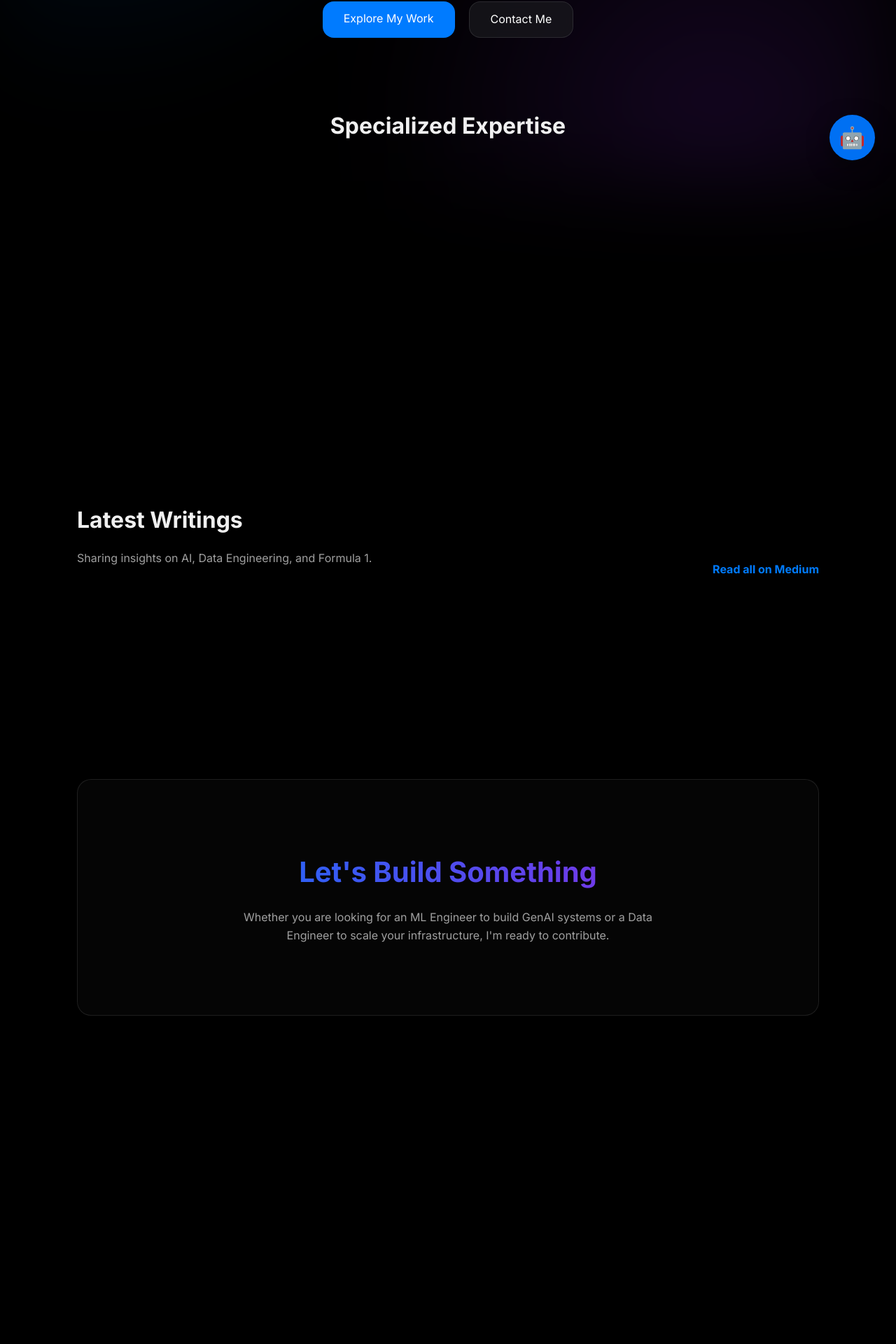
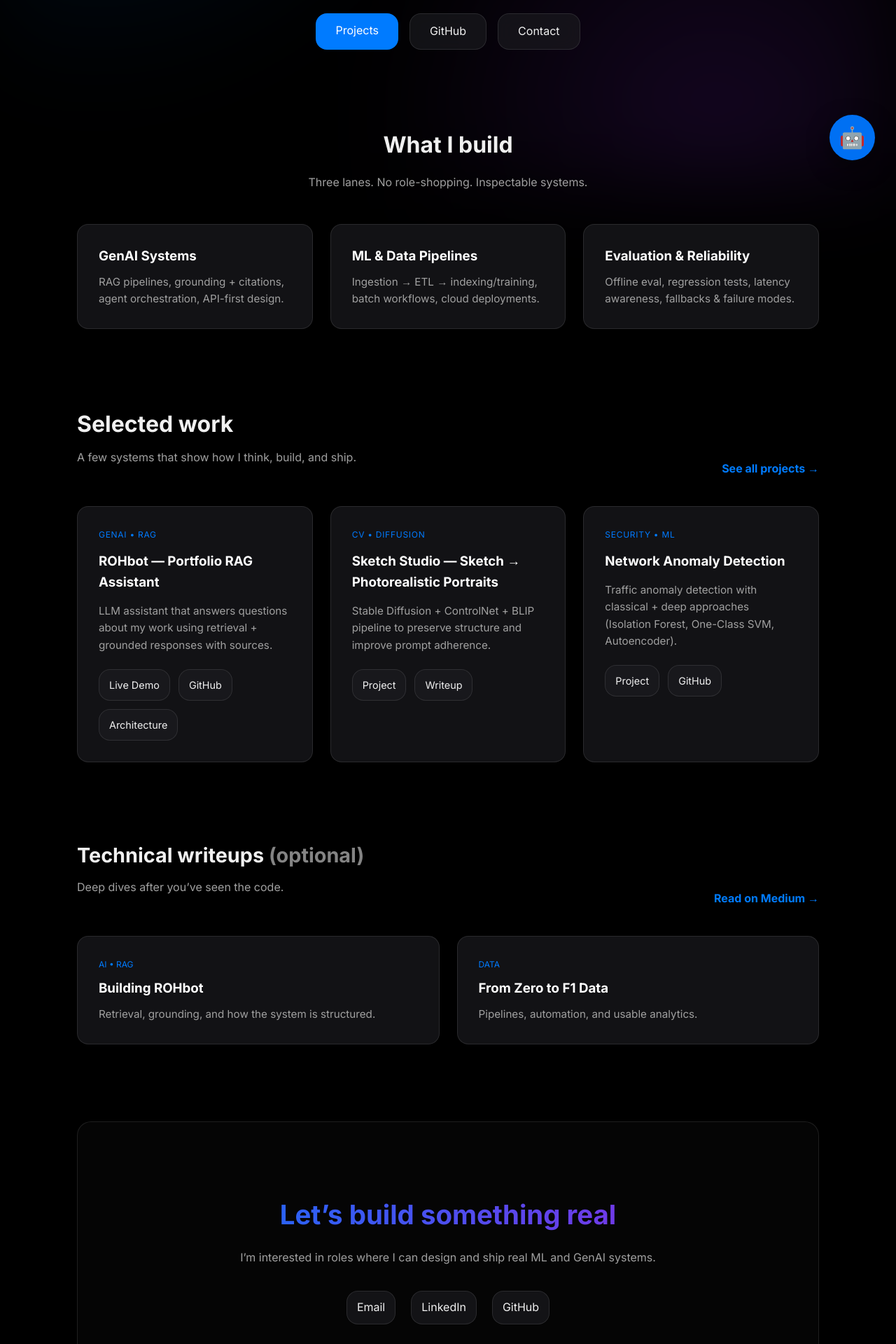
Before and after one commit to RohanrajeBHosale/final_Portfolio, a Next.js app: page / in a window 1280 px wide. Shown: the part 541-2461 px from the top of the page at 70% size. Before the commit the page ends 2052 px from the top, so only its background shows below. Built offline with nearby package versions, Linux system fonts and the light colour scheme.

Commit message:
Update page.js

```diff
--- a/app/page.js
+++ b/app/page.js
@@ -1,114 +1,289 @@
 "use client";
-import { useEffect } from 'react';
-import gsap from 'gsap';
-import Link from 'next/link';
+
+import { useEffect } from "react";
+import gsap from "gsap";
+import Link from "next/link";
 
 export default function Home() {
     useEffect(() => {
         const tl = gsap.timeline();
-        tl.from(".hero-text", { y: 50, opacity: 0, duration: 0.8, ease: "power3.out" })
-            .from(".role-pill", { scale: 0.8, opacity: 0, stagger: 0.1, duration: 0.5 }, "-=0.4")
-            .from(".highlight-card", { y: 30, opacity: 0, stagger: 0.2, duration: 0.8 }, "-=0.3");
+        tl.from(".hero", { y: 40, opacity: 0, duration: 0.8, ease: "power3.out" })
+            .from(".cta", { opacity: 0, y: 10, stagger: 0.12, duration: 0.4 }, "-=0.3")
+            .from(".section", { y: 25, opacity: 0, stagger: 0.18, duration: 0.5 }, "-=0.15");
     }, []);
 
-    const roles = [
-        { title: "AI/ML Engineer", desc: "GenAI, LLM Systems & Computer Vision", icon: "brain" },
-        { title: "Data Scientist", desc: "Statistical Modeling & Predictive Analytics", icon: "chart-line" },
-        { title: "Data Engineer", desc: "ETL Pipelines, Spark & API Architecture", icon: "database" },
-        { title: "Data Analyst", desc: "Business Intelligence & SQL Optimization", icon: "magnifying-glass-chart" },
-        { title: "Data Center Specialist", desc: "Automation, Reliability & Infrastructure", icon: "server" }
+    const pillars = [
+        {
+            title: "GenAI Systems",
+            desc: "RAG pipelines, grounding + citations, agent orchestration, API-first design.",
+        },
+        {
+            title: "ML & Data Pipelines",
+            desc: "Ingestion → ETL → indexing/training, batch workflows, cloud deployments.",
+        },
+        {
+            title: "Evaluation & Reliability",
+            desc: "Offline eval, regression tests, latency awareness, fallbacks & failure modes.",
+        },
+    ];
+
+    const work = [
+        {
+            tag: "GENAI • RAG",
+            title: "ROHbot — Portfolio RAG Assistant",
+            desc: "LLM assistant that answers questions about my work using retrieval + grounded responses with sources.",
+            links: [
+                { label: "Live Demo", href: "https://rohbot.vercel.app", external: true },
+                { label: "GitHub", href: "https://github.com/RohanrajeBHosale/ROHbot", external: true },
+                { label: "Architecture", href: "/projects/rohbot", external: false },
+            ],
+        },
+        {
+            tag: "CV • DIFFUSION",
+            title: "Sketch Studio — Sketch → Photorealistic Portraits",
+            desc: "Stable Diffusion + ControlNet + BLIP pipeline to preserve structure and improve prompt adherence.",
+            links: [
+                { label: "Project", href: "/projects", external: false },
+                { label: "Writeup", href: "/projects", external: false },
+            ],
+        },
+        {
+            tag: "SECURITY • ML",
+            title: "Network Anomaly Detection",
+            desc: "Traffic anomaly detection with classical + deep approaches (Isolation Forest, One-Class SVM, Autoencoder).",
+            links: [
+                { label: "Project", href: "/projects", external: false },
+                { label: "GitHub", href: "https://github.com/RohanrajeBHosale", external: true },
+            ],
+        },
     ];
 
     return (
         <div className="container">
-            {/* HERO SECTION */}
-            <section style={{ textAlign: 'center', marginBottom: '100px' }}>
-                <div className="hero-text">
-                    <h1 style={{ fontSize: '4.5rem', fontWeight: 900, marginBottom: '10px' }} className="gradient-text">
-                        Rohanraje Bhosale
-                    </h1>
-                    <h2 style={{ fontSize: '1.5rem', color: '#fff', marginBottom: '30px' }}>
-                        Architecting the End-to-End Data Lifecycle
-                    </h2>
-                </div>
+            {/* ================= HERO ================= */}
+            <section className="hero" style={{ textAlign: "center", marginBottom: "110px" }}>
+                <h1
+                    style={{ fontSize: "4.2rem", fontWeight: 900, marginBottom: "18px" }}
+                    className="gradient-text"
+                >
+                    I build production-grade GenAI systems — not demos.
+                </h1>
 
-                {/* ROLE PILLS */}
-                <div style={{ display: 'flex', flexWrap: 'wrap', justifyContent: 'center', gap: '12px', maxWidth: '800px', margin: '0 auto 40px' }}>
-                    {roles.map((r, i) => (
-                        <span key={i} className="role-pill" style={{
-                            padding: '8px 20px',
-                            background: 'rgba(255,255,255,0.05)',
-                            border: '1px solid var(--border-color)',
-                            borderRadius: '30px',
-                            fontSize: '0.85rem',
-                            color: 'var(--subtle-text-color)'
-                        }}>
-                            {r.title}
-                        </span>
-                    ))}
-                </div>
+                <p
+                    style={{
+                        fontSize: "1.15rem",
+                        color: "var(--subtle-text-color)",
+                        maxWidth: "820px",
+                        margin: "0 auto 42px",
+                    }}
+                >
+                    RAG, agents, and ML pipelines with grounding, evaluation, and deployment in mind.
+                </p>
 
-                <div className="hero-text" style={{ display: 'flex', justifyContent: 'center', gap: '20px' }}>
-                    <Link href="/projects" className="card" style={{ padding: '12px 30px', background: 'var(--accent-color-1)', color: '#fff', border: 'none' }}>
-                        Explore My Work
+                <div className="cta" style={{ display: "flex", justifyContent: "center", gap: "16px", flexWrap: "wrap" }}>
+                    <Link
+                        href="/projects"
+                        className="card"
+                        style={{ padding: "12px 28px", background: "var(--accent-color-1)", color: "#fff", border: "none" }}
+                    >
+                        Projects
                     </Link>
-                    <a href="mailto:therohanrajebhosale@gmail.com" className="card" style={{ padding: '12px 30px', color: '#fff' }}>
-                        Contact Me
+
+                    <a
+                        href="https://github.com/RohanrajeBHosale"
+                        target="_blank"
+                        rel="noreferrer"
+                        className="card"
+                        style={{ padding: "12px 28px" }}
+                    >
+                        GitHub
+                    </a>
+
+                    <a
+                        href="mailto:therohanrajebhosale@gmail.com"
+                        className="card"
+                        style={{ padding: "12px 28px" }}
+                    >
+                        Contact
                     </a>
                 </div>
             </section>
 
-            {/* THE FIVE PILLARS SECTION */}
-            <section style={{ marginBottom: '100px' }}>
-                <h3 style={{ fontSize: '2rem', textAlign: 'center', marginBottom: '50px' }}>Specialized Expertise</h3>
+            {/* ================= WHAT I BUILD (3 PILLARS) ================= */}
+            <section className="section" style={{ marginBottom: "110px" }}>
+                <h2 style={{ fontSize: "2rem", textAlign: "center", marginBottom: "14px" }}>What I build</h2>
+                <p style={{ textAlign: "center", color: "var(--subtle-text-color)", marginBottom: "46px" }}>
+                    Three lanes. No role-shopping. Inspectable systems.
+                </p>
+
                 <div className="card-grid">
-                    {roles.map((role, i) => (
-                        <div key={i} className="highlight-card card" style={{ textAlign: 'center' }}>
-                            <i className={`fas fa-${role.icon}`} style={{ fontSize: '2rem', color: 'var(--accent-color-1)', marginBottom: '20px' }}></i>
-                            <h4 style={{ fontSize: '1.2rem', marginBottom: '10px' }}>{role.title}</h4>
-                            <p style={{ fontSize: '0.9rem' }}>{role.desc}</p>
+                    {pillars.map((p, i) => (
+                        <div key={i} className="card highlight-card" style={{ textAlign: "left" }}>
+                            <h3 style={{ marginBottom: "10px" }}>{p.title}</h3>
+                            <p style={{ margin: 0, color: "var(--subtle-text-color)", lineHeight: 1.6 }}>{p.desc}</p>
                         </div>
                     ))}
                 </div>
             </section>
 
-            {/* BLOG INTEGRATION */}
-            <section style={{ marginBottom: '100px' }}>
-                <div style={{ display: 'flex', justifyContent: 'space-between', alignItems: 'flex-end', marginBottom: '40px' }}>
+            {/* ================= SELECTED WORK ================= */}
+            <section className="section" style={{ marginBottom: "110px" }}>
+                <div style={{ display: "flex", justifyContent: "space-between", alignItems: "flex-end", gap: "20px", flexWrap: "wrap" }}>
                     <div>
-                        <h3 style={{ fontSize: '2rem', margin: 0 }}>Latest Writings</h3>
-                        <p style={{ color: 'var(--subtle-text-color)' }}>Sharing insights on AI, Data Engineering, and Formula 1.</p>
+                        <h2 style={{ fontSize: "2rem", margin: 0 }}>Selected work</h2>
+                        <p style={{ color: "var(--subtle-text-color)", marginTop: "10px" }}>
+                            A few systems that show how I think, build, and ship.
+                        </p>
                     </div>
-                    <a href="https://medium.com/@rohanrajebhosale" target="_blank" style={{ color: 'var(--accent-color-1)', textDecoration: 'none', fontWeight: 'bold' }}>
-                        Read all on Medium <i className="fas fa-external-link-alt"></i>
+
+                    <Link
+                        href="/projects"
+                        style={{ color: "var(--accent-color-1)", textDecoration: "none", fontWeight: "bold" }}
+                    >
+                        See all projects →
+                    </Link>
+                </div>
+
+                <div className="card-grid" style={{ marginTop: "40px" }}>
+                    {work.map((w, i) => (
+                        <div key={i} className="card highlight-card" style={{ display: "flex", flexDirection: "column", gap: "14px" }}>
+              <span style={{ fontSize: "0.75rem", letterSpacing: "0.06em", color: "var(--accent-color-1)" }}>
+                {w.tag}
+              </span>
+
+                            <h3 style={{ margin: 0 }}>{w.title}</h3>
+                            <p style={{ margin: 0, color: "var(--subtle-text-color)", lineHeight: 1.6 }}>
+                                {w.desc}
+                            </p>
+
+                            <div style={{ display: "flex", gap: "12px", flexWrap: "wrap", marginTop: "8px" }}>
+                                {w.links.map((l, idx) =>
+                                    l.external ? (
+                                        <a
+                                            key={idx}
+                                            href={l.href}
+                                            target="_blank"
+                                            rel="noreferrer"
+                                            className="card"
+                                            style={{ padding: "10px 14px", fontSize: "0.9rem" }}
+                                        >
+                                            {l.label}
+                                        </a>
+                                    ) : (
+                                        <Link
+                                            key={idx}
+                                            href={l.href}
+                                            className="card"
+                                            style={{ padding: "10px 14px", fontSize: "0.9rem" }}
+                                        >
+                                            {l.label}
+                                        </Link>
+                                    )
+                                )}
+                            </div>
+                        </div>
+                    ))}
+                </div>
+            </section>
+
+            {/* ================= WRITING (OPTIONAL) ================= */}
+            <section className="section" style={{ marginBottom: "110px" }}>
+                <div style={{ display: "flex", justifyContent: "space-between", alignItems: "flex-end", gap: "20px", flexWrap: "wrap" }}>
+                    <div>
+                        <h2 style={{ fontSize: "1.8rem", margin: 0 }}>
+                            Technical writeups <span style={{ opacity: 0.55 }}>(optional)</span>
+                        </h2>
+                        <p style={{ color: "var(--subtle-text-color)", marginTop: "10px" }}>
+                            Deep dives after you’ve seen the code.
+                        </p>
+                    </div>
+
+                    <a
+                        href="https://medium.com/@rohanrajebhosale"
+                        target="_blank"
+                        rel="noreferrer"
+                        style={{ color: "var(--accent-color-1)", textDecoration: "none", fontWeight: "bold" }}
+                    >
+                        Read on Medium →
                     </a>
                 </div>
 
-                <div className="card-grid">
-                    <a href="https://medium.com/@rohanrajebhosale/building-rohbot-a-deep-dive-into-my-ai-twin-5770320185a7" target="_blank" className="card highlight-card">
-                        <span style={{ fontSize: '0.7rem', color: 'var(--accent-color-1)' }}>AI & RAG</span>
-                        <h4 style={{ margin: '10px 0' }}>Building ROHbot: A Deep Dive into My AI Twin</h4>
-                        <p style={{ fontSize: '0.85rem' }}>Architecting a full-stack RAG system with Gemini and Supabase.</p>
+                <div className="card-grid" style={{ marginTop: "40px" }}>
+                    <a
+                        href="https://medium.com/@rohanrajebhosale/building-rohbot-a-deep-dive-into-my-ai-twin-5770320185a7"
+                        target="_blank"
+                        rel="noreferrer"
+                        className="card highlight-card"
+                    >
+                        <span style={{ fontSize: "0.75rem", color: "var(--accent-color-1)" }}>AI • RAG</span>
+                        <h3 style={{ margin: "10px 0" }}>Building ROHbot</h3>
+                        <p style={{ margin: 0, color: "var(--subtle-text-color)" }}>
+                            Retrieval, grounding, and how the system is structured.
+                        </p>
                     </a>
-                    <a href="https://medium.com/@rohanrajebhosale/from-zero-to-f1-data-building-a-web-app-with-python-and-streamlit-fdba80c1a94e" target="_blank" className="card highlight-card">
-                        <span style={{ fontSize: '0.7rem', color: 'var(--accent-color-1)' }}>DATA ENGINEERING</span>
-                        <h4 style={{ margin: '10px 0' }}>From Zero to F1 Data</h4>
-                        <p style={{ fontSize: '0.85rem' }}>Automating Formula 1 data pipelines using Python and Streamlit.</p>
+
+                    <a
+                        href="https://medium.com/@rohanrajebhosale/from-zero-to-f1-data-building-a-web-app-with-python-and-streamlit-fdba80c1a94e"
+                        target="_blank"
+                        rel="noreferrer"
+                        className="card highlight-card"
+                    >
+                        <span style={{ fontSize: "0.75rem", color: "var(--accent-color-1)" }}>DATA</span>
+                        <h3 style={{ margin: "10px 0" }}>From Zero to F1 Data</h3>
+                        <p style={{ margin: 0, color: "var(--subtle-text-color)" }}>
+                            Pipelines, automation, and usable analytics.
+                        </p>
                     </a>
                 </div>
             </section>
 
-            {/* CONTACT / CONNECT SECTION */}
-            <section style={{ textAlign: 'center', padding: '60px', background: 'rgba(255,255,255,0.02)', borderRadius: '20px', border: '1px solid var(--border-color)' }}>
-                <h3 style={{ fontSize: '2.5rem', marginBottom: '20px' }} className="gradient-text">Let's Build Something</h3>
-                <p style={{ color: 'var(--subtle-text-color)', marginBottom: '40px', maxWidth: '600px', margin: '0 auto 40px' }}>
-                    Whether you are looking for an ML Engineer to build GenAI systems or a Data Engineer to scale your infrastructure, I'm ready to contribute.
+            {/* ================= CONTACT ================= */}
+            <section
+                className="section"
+                style={{
+                    textAlign: "center",
+                    padding: "70px 40px",
+                    background: "rgba(255,255,255,0.02)",
+                    borderRadius: "20px",
+                    border: "1px solid var(--border-color)",
+                }}
+            >
+                <h2 style={{ fontSize: "2.4rem", marginBottom: "18px" }} className="gradient-text">
+                    Let’s build something real
+                </h2>
+
+                <p
+                    style={{
+                        color: "var(--subtle-text-color)",
+                        maxWidth: "640px",
+                        margin: "0 auto 34px",
+                    }}
+                >
+                    I’m interested in roles where I can design and ship real ML and GenAI systems.
                 </p>
-                <div style={{ display: 'flex', justifyContent: 'center', gap: '30px', fontSize: '1.5rem' }}>
-                    <a href="mailto:therohanrajebhosale@gmail.com" style={{ color: 'var(--subtle-text-color)' }} title="Email"><i className="fas fa-envelope"></i></a>
-                    <a href="https://www.linkedin.com/in/rohanrajebhosale/" target="_blank" style={{ color: 'var(--subtle-text-color)' }} title="LinkedIn"><i className="fab fa-linkedin"></i></a>
-                    <a href="https://github.com/RohanrajeBhosale" target="_blank" style={{ color: 'var(--subtle-text-color)' }} title="GitHub"><i className="fab fa-github"></i></a>
-                    <a href="https://medium.com/@rohanrajebhosale" target="_blank" style={{ color: 'var(--subtle-text-color)' }} title="Medium"><i className="fab fa-medium"></i></a>
+
+                <div style={{ display: "flex", justifyContent: "center", gap: "22px", flexWrap: "wrap" }}>
+                    <a href="mailto:therohanrajebhosale@gmail.com" className="card" style={{ padding: "10px 14px" }}>
+                        Email
+                    </a>
+                    <a
+                        href="https://www.linkedin.com/in/rohanrajebhosale/"
+                        target="_blank"
+                        rel="noreferrer"
+                        className="card"
+                        style={{ padding: "10px 14px" }}
+                    >
+                        LinkedIn
+                    </a>
+                    <a
+                        href="https://github.com/RohanrajeBHosale"
+                        target="_blank"
+                        rel="noreferrer"
+                        className="card"
+                        style={{ padding: "10px 14px" }}
+                    >
+                        GitHub
+                    </a>
                 </div>
             </section>
         </div>
```
